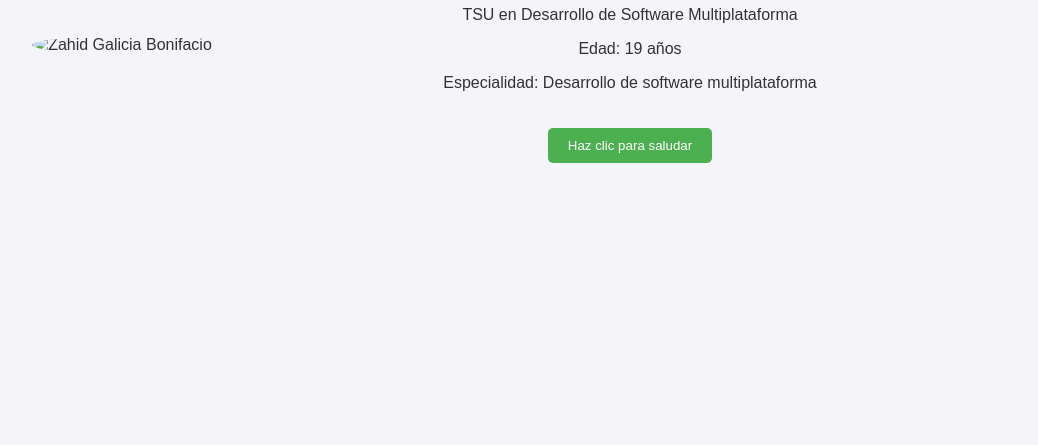
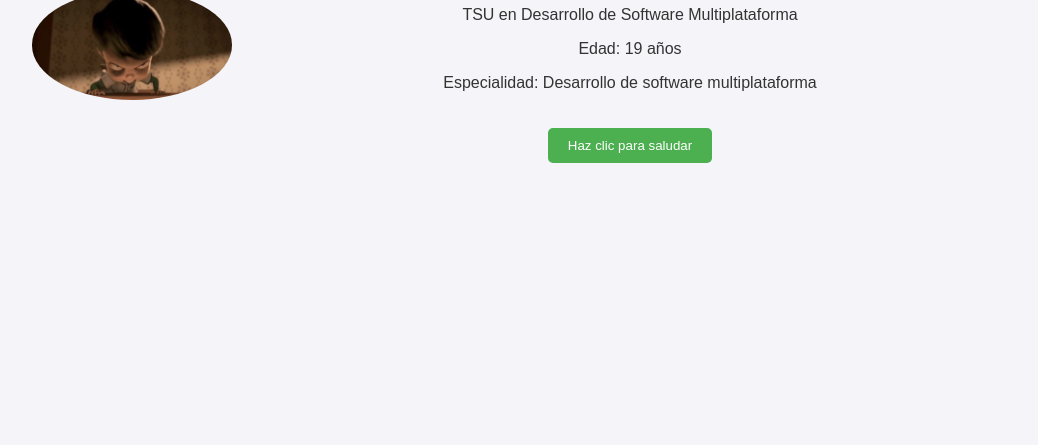
Before and after one commit to zahidgx/zahidgx.github.io, a plain HTML site: page index.html in a window 1280 px wide. Shown: the part 355-800 px from the top of the page, without its empty margins (120-1158 px from the left). Drawn offline with Linux system fonts and the light colour scheme.

Commit message:
Update index.html

```diff
--- a/index.html
+++ b/index.html
@@ -10,7 +10,7 @@
 
     <div class="container">
         <!-- Imagen de perfil a la izquierda -->
-        <img src="imagenes/zahid.jpg" alt="Zahid Galicia Bonifacio" class="foto-perfil">
+        <img src="yo.jpg" alt="Zahid Galicia Bonifacio" class="foto-perfil">
 
         <!-- Información personal centrada -->
         <div class="info">
@@ -29,6 +29,7 @@
 </html>
 
 
+
     <!-- Referencia al archivo JavaScript -->
     <script src="script.js"></script>
 
```
